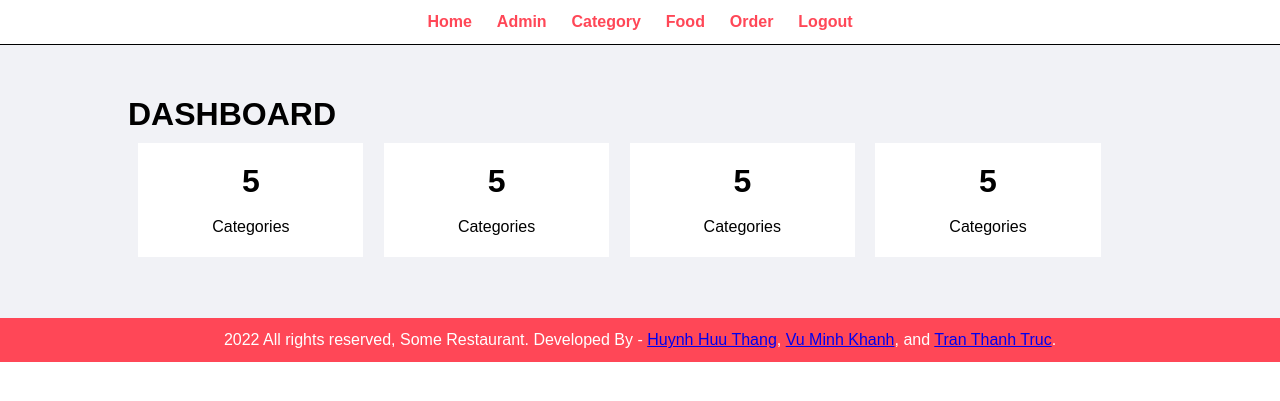
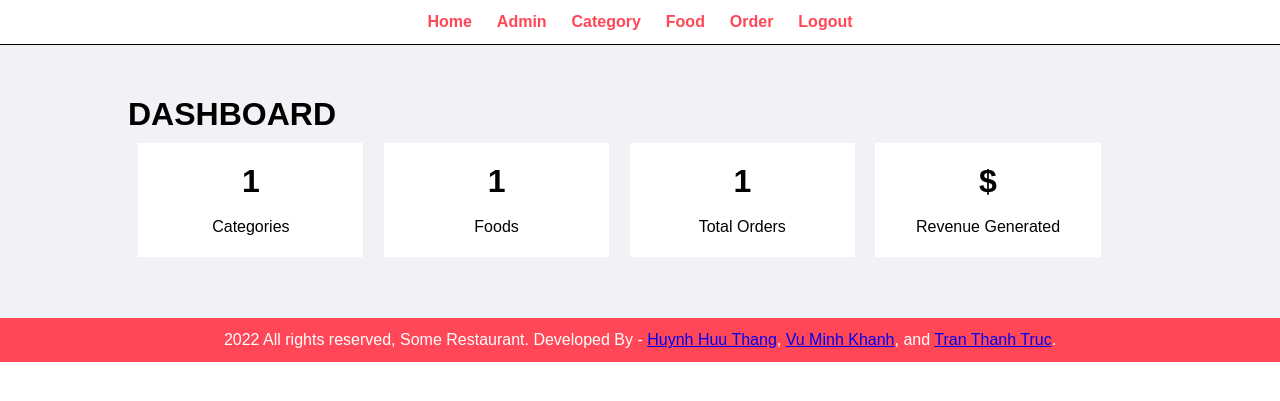
Before and after one commit to HuynhHuuThang/WebsiteDesign_Project, a PHP site: page /web/admin/index.php in a window 1280 px wide. Shown: the top 401 px of the page. Run offline with PHP 8.4, Linux system fonts and the light colour scheme; the visitor is signed in with stand-in values (Sample User, id 1); tables that the repository leaves empty hold one stand-in row (values such as "Sample post").

Commit message:
Creating Summary Dashboard on Admin Panel

```diff
--- a/admin/index.php
+++ b/admin/index.php
@@ -6,27 +6,48 @@
             <h1>DASHBOARD</h1>
 
             <div class="col-4 text-center">
-                <h1>5</h1>
+                <?php
+                    $sql = "SELECT * FROM tbl_category";
+                    $res = mysqli_query($conn,$sql);
+                    $count = mysqli_num_rows($res);
+                ?>
+                <h1><?php echo $count;?></h1>
                 <br />
                 Categories
             </div>
 
             <div class="col-4 text-center">
-                <h1>5</h1>
+                <?php
+                    $sql2 = "SELECT * FROM tbl_food";
+                    $res2 = mysqli_query($conn,$sql2);
+                    $count2 = mysqli_num_rows($res2);
+                ?>
+                <h1><?php echo $count2;?></h1>
                 <br />
-                Categories
+                Foods
             </div>
 
             <div class="col-4 text-center">
-                <h1>5</h1>
+                <?php
+                    $sql3 = "SELECT * FROM tbl_order";
+                    $res3 = mysqli_query($conn,$sql3);
+                    $count3 = mysqli_num_rows($res3);
+                ?>
+                <h1><?php echo $count3;?></h1>
                 <br />
-                Categories
+                Total Orders
             </div>
 
             <div class="col-4 text-center">
-                <h1>5</h1>
+            <?php
+                    $sql4 = "SELECT SUM(total) AS Total FROM tbl_order WHERE status='Delivered'";
+                    $res4 = mysqli_query($conn,$sql4);
+                    $row4= mysqli_fetch_assoc($res4);
+                    $total_revenue = $row4['Total'];
+                ?>
+                <h1>$<?php echo $total_revenue;?></h1>
                 <br />
-                Categories
+                Revenue Generated
             </div>
             <div class="clearfix"></div>
 
--- a/category-foods.php
+++ b/category-foods.php
@@ -82,11 +82,7 @@
             echo "<div class='error'>Food not Added.</div>";
           }
         ?>
-
-
             <div class="clearfix"></div>
-
-
 
         </div>
 
```
